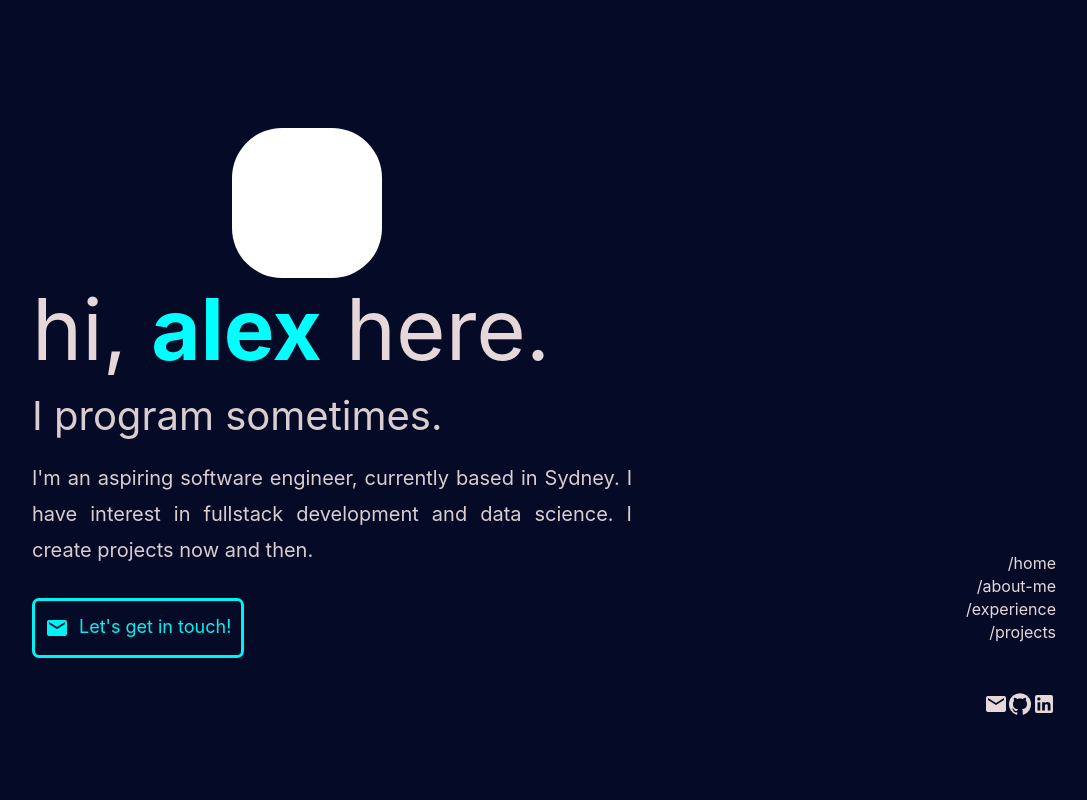
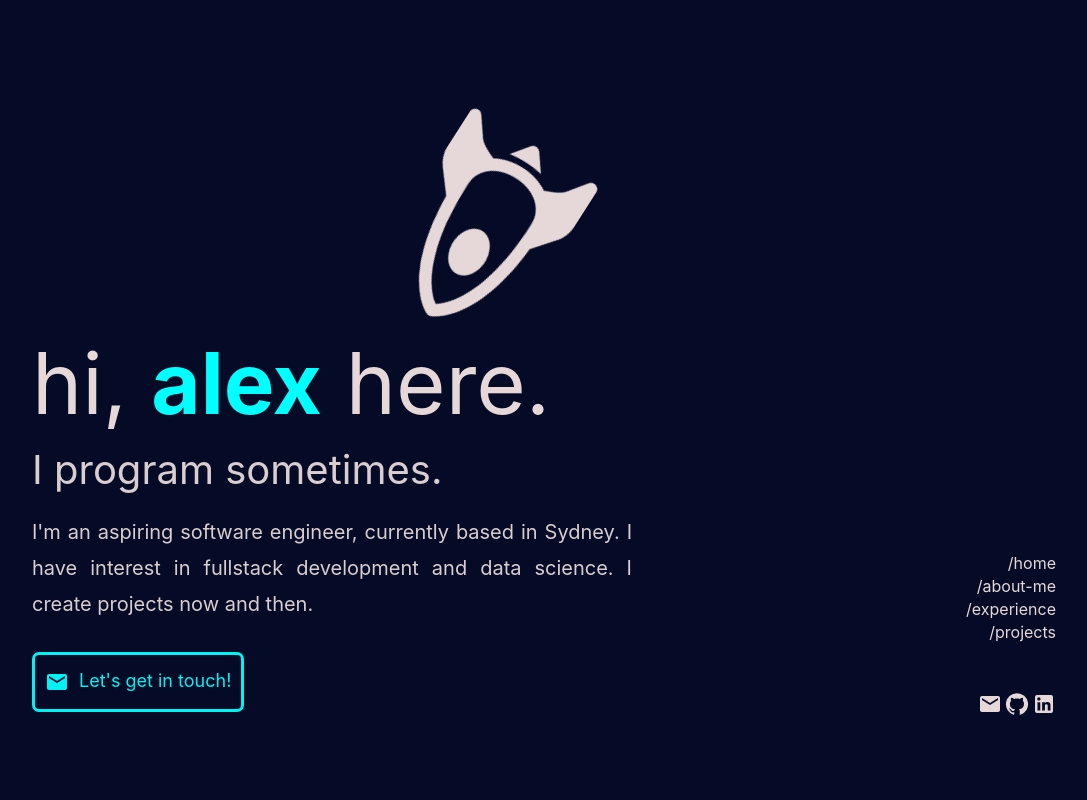
Before and after one commit to Alexk2309/alex_portfolio, a React (Create React App) app: page / in a window 1280 px wide. Shown: the top 800 px of the page, without its empty margins (160-1247 px from the left). Built offline with nearby package versions, Linux system fonts and the light colour scheme.

Commit message:
finished rocketship animation

```diff
--- a/src/App.tsx
+++ b/src/App.tsx
@@ -12,6 +12,7 @@ function App() {
             <About></About>
             <Experience></Experience>
             <Projects></Projects>
+
         </>
     );
 }
--- a/src/components/experienceList.tsx
+++ b/src/components/experienceList.tsx
@@ -30,12 +30,14 @@ function ExperienceListings() {
             "Familiar with CRUD requests, and intergrated api's to work with websites. "],
             companyLink: 'https://github.com/Alexk2309'
         },
+        /*
         Demostration: {
             jobTitle: 'Sample Demoer',
             timePeriod: 'INFINITY',
             description: ['This is just a demo', 'To showcase the different clickable sections', 'Programmed with MUI'],
             companyLink: 'https://mui.com/'
         }
+        */
     }
 
     const styleTabLabels = {
--- a/src/components/intro.tsx
+++ b/src/components/intro.tsx
@@ -1,14 +1,14 @@
 import { motion } from 'framer-motion';
 import '../styles/introPage.css';
 import Typewriter from 'typewriter-effect';
-import { Box } from '@mui/material';
 import {Email, GitHub, LinkedIn} from '@mui/icons-material';
+import RocketShip from './rocketShip';
 
 function IntroPage() {
   return (
     <div id="intro_layout">
         <div className='intro_content'>
-        <motion.div className='example-container' initial={{x: 0}} animate={{x: 200}} > </motion.div>
+            <RocketShip></RocketShip>
             <div className='typewriter-container'>
             <Typewriter
                 options={{
@@ -32,22 +32,25 @@ function IntroPage() {
                 </p>
                 <div style={{display:'flex', flexDirection:'column', paddingTop: '10px'}}>
                     <div>
-                        <Box sx={{border: 'solid', borderRadius: '7px', width: 'auto', alignItems: 'center', color: 'aqua', display: 'inline-flex'}}>
+                        <motion.div
+                            whileHover={{ scale: 1.2 }}
+                            style={{border: 'solid', borderRadius: '7px', width: 'auto', alignItems: 'center', color: 'aqua', display: 'inline-flex'} }>
                             <a href='mailto:alexkim5682@gmail.com' style={{ textDecoration: 'none', color: 'inherit'}}>
                                 <div id='get-in-touch'>
                                     <Email></Email>
                                     <span style={{paddingLeft:'10px', fontSize: '18px'}}>Let's get in touch!</span>
                                 </div>
                             </a>
-                        </Box>
+                        </motion.div>
 
                     </div>
                     <div id='get-in-extra-icons'>
-                        <a href='https://github.com/Alexk2309' style={{ textDecoration: 'none', color: 'inherit', paddingRight: '10px'}}>
+                        <motion.a href='https://github.com/Alexk2309' whileHover={{ scale: 1.3 }} style={{ textDecoration: 'none', color: 'inherit'}}>
                             <GitHub></GitHub>
-                        </a><a href='https://www.linkedin.com/in/alex-kim-50616a23b/' style={{ textDecoration: 'none', color: 'inherit' }}>
+                        </motion.a>
+                        <motion.a whileHover={{ scale: 1.3 }} href='https://www.linkedin.com/in/alex-kim-50616a23b/' style={{ textDecoration: 'none', color: 'inherit' }}>
                             <LinkedIn></LinkedIn>
-                        </a>
+                        </motion.a>
                     </div>
 
 
--- a/src/components/nav-bar.tsx
+++ b/src/components/nav-bar.tsx
@@ -3,6 +3,7 @@ import '../styles/index.css';
 
 import { GitHub, Email, LinkedIn } from '@mui/icons-material';
 import HeaderSection from '../effects/scrollEffect';
+import { motion } from "framer-motion";
 function NavigationBar() {
 
     interface link {
@@ -27,19 +28,20 @@ function NavigationBar() {
     return (
         <div className='sidebar-nav'>
             {scrollNav.map((scrollLink: link, index: number) => (
-                <HeaderSection key={index} duration={1 + (0.15 * index)} style={{paddingTop: '3px'}}>
+                <HeaderSection whileHover={{ scale: 1.2 }} key={index} duration={1 + (0.15 * index)} style={{paddingTop: '3px'}}>
                     <label className='scroll-link' onClick={() => scrollToElement(scrollLink.id)} >{scrollLink.name}</label>
                 </HeaderSection>
             ))}
             <div className='nav-icons'>
-                <a href='mailto:alexkim5682@gmail.com' className='icon-link'>
+                <motion.a whileHover={{ scale: 1.3 }} href='mailto:alexkim5682@gmail.com' className='icon-link' >
                     <Email></Email>
-                </a>
-                <a href='https://github.com/Alexk2309' className='icon-link'>
+                </motion.a>
+                <motion.a whileHover={{ scale: 1.3 }} href='https://github.com/Alexk2309' className='icon-link'>
                     <GitHub></GitHub>
-                </a><a href='https://www.linkedin.com/in/alex-kim-50616a23b/' className='icon-link'>
+                </motion.a>
+                <motion.a whileHover={{ scale: 1.3 }} href='https://www.linkedin.com/in/alex-kim-50616a23b/' className='icon-link'>
                     <LinkedIn></LinkedIn>
-                </a>
+                </motion.a>
             </div>
         </div>
     );
--- a/src/components/projects.tsx
+++ b/src/components/projects.tsx
@@ -83,13 +83,17 @@ function Item(props: any) {
             </motion.div>
 
             <div className='icon-row' >
-                <a href={props.item.githubLink} className="icons" onClick={(event) => showAlertIfNoLink(props.item, event, true)}>
+                <motion.a
+                whileHover={{ scale: 1.25 }}
+                href={props.item.githubLink} className="icons" onClick={(event) => showAlertIfNoLink(props.item, event, true)}>
                     <GitHub></GitHub>
-                </a>
+                </motion.a>
 
-                <a href={props.item.deployLink} className="icons" onClick={(event) => showAlertIfNoLink(props.item, event, false)}>
+                <motion.a
+                    whileHover={{ scale: 1.25 }}
+                    href={props.item.deployLink} className="icons" onClick={(event) => showAlertIfNoLink(props.item, event, false)}>
                     <OpenInBrowser sx={{ scale: '1.2' }}></OpenInBrowser>
-                </a>
+                </motion.a>
 
             </div>
 
@@ -114,7 +118,7 @@ function Projects() {
             githubLink: 'https://github.com/Alexk2309/Networking',
             deployLink: ''
         },
-
+        /*
         {
             name: "Unfinished",
             description: "More upcomming stay tuned!",
@@ -123,6 +127,7 @@ function Projects() {
             githubLink: '',
             deployLink: ''
         },
+        */
     ]
 
     return (
@@ -130,7 +135,7 @@ function Projects() {
             <HeaderSection>
                 <span className='header-label' style={{paddingBottom: '30px'}}>/projects </span>
                 <div id='project_carousel'>
-                    <Carousel>
+                    <Carousel animation='slide' duration={700}>
                         {items.map( (item, i) => <Item key={i} item={item} /> )}
                     </Carousel>
                 </div>
--- /dev/null
+++ b/src/components/rocketShip.tsx
@@ -0,0 +1,47 @@
+import { motion, useAnimation } from 'framer-motion';
+import '../styles/introPage.css';
+import { useEffect, useState } from 'react';
+
+
+function RocketShip () {
+    const animationVariants = {
+        initial: { x: '0'},
+        end: { x: '40vw', rotate: 180  }
+    };
+
+    const [cursorStyle, setCursorStyle] = useState('pointer');
+    const controls = useAnimation();
+
+    const handleAnimationClick = () => {
+        controls.stop();
+        setCursorStyle('auto');
+    };
+
+    useEffect(() => {
+        controls.start( animationVariants.end, {
+            repeat: Infinity,
+            repeatType: 'reverse',
+            duration: 12
+        });
+      }, []);
+
+    return (
+        <motion.div id='rocket-ship'
+        initial={animationVariants.initial}
+        variants={animationVariants}
+        animate={controls} // Chain the variants for back-and-forth animation
+
+        style={{ width: 200, cursor: cursorStyle}}
+        onClick={handleAnimationClick}
+        >
+            <svg xmlns="http://www.w3.org/2000/svg" width="200" height="200" fill="currentColor" className="bi bi-rocket" viewBox="0 0 16 16" transform='rotate(90)'>
+                <path d="M8 8c.828 0 1.5-.895 1.5-2S8.828 4 8 4s-1.5.895-1.5 2S7.172 8 8 8Z"/>
+                <path d="M11.953 8.81c-.195-3.388-.968-5.507-1.777-6.819C9.707 1.233 9.23.751 8.857.454a3.495 3.495 0 0 0-.463-.315A2.19 2.19 0 0 0 8.25.064.546.546 0 0 0 8 0a.549.549 0 0 0-.266.073 2.312 2.312 0 0 0-.142.08 3.67 3.67 0 0 0-.459.33c-.37.308-.844.803-1.31 1.57-.805 1.322-1.577 3.433-1.774 6.756l-1.497 1.826-.004.005A2.5 2.5 0 0 0 2 12.202V15.5a.5.5 0 0 0 .9.3l1.125-1.5c.166-.222.42-.4.752-.57.214-.108.414-.192.625-.281l.198-.084c.7.428 1.55.635 2.4.635.85 0 1.7-.207 2.4-.635.067.03.132.056.196.083.213.09.413.174.627.282.332.17.586.348.752.57l1.125 1.5a.5.5 0 0 0 .9-.3v-3.298a2.5 2.5 0 0 0-.548-1.562l-1.499-1.83ZM12 10.445v.055c0 .866-.284 1.585-.75 2.14.146.064.292.13.425.199.39.197.8.46 1.1.86L13 14v-1.798a1.5 1.5 0 0 0-.327-.935L12 10.445ZM4.75 12.64C4.284 12.085 4 11.366 4 10.5v-.054l-.673.82a1.5 1.5 0 0 0-.327.936V14l.225-.3c.3-.4.71-.664 1.1-.861.133-.068.279-.135.425-.199ZM8.009 1.073c.063.04.14.094.226.163.284.226.683.621 1.09 1.28C10.137 3.836 11 6.237 11 10.5c0 .858-.374 1.48-.943 1.893C9.517 12.786 8.781 13 8 13c-.781 0-1.517-.214-2.057-.607C5.373 11.979 5 11.358 5 10.5c0-4.182.86-6.586 1.677-7.928.409-.67.81-1.082 1.096-1.32.09-.076.17-.135.236-.18Z"/>
+                <path d="M9.479 14.361c-.48.093-.98.139-1.479.139-.5 0-.999-.046-1.479-.139L7.6 15.8a.5.5 0 0 0 .8 0l1.079-1.439Z"/>
+            </svg>
+        </motion.div>
+
+    )
+}
+
+export default RocketShip;
--- a/src/effects/scrollEffect.tsx
+++ b/src/effects/scrollEffect.tsx
@@ -2,7 +2,7 @@ import { motion, useAnimation } from "framer-motion";
 import { useInView } from "react-intersection-observer";
 import { useEffect } from "react";
 
-const HeaderSection = ({ children, duration = 1.5, style = '' }: any) => {
+const HeaderSection = ({ children, duration = 1.5, style = '', whileHover = {}}: any) => {
 
     const headerVariants = {
         visible: { opacity: 1, transition: { duration: duration }, y: '0' },
@@ -14,12 +14,13 @@ const HeaderSection = ({ children, duration = 1.5, style = '' }: any) => {
 
     useEffect(() => {
         if (inView) {
-        control.start("visible");
+            control.start("visible");
         }
     }, [control, inView]);
 
   return (
     <motion.div
+        whileHover={whileHover}
         style={style}
         ref={ref}
         variants={headerVariants}
--- a/src/styles/introPage.css
+++ b/src/styles/introPage.css
@@ -1,10 +1,3 @@
-.example-container {
-    background: white;
-    border-radius: 50px;
-    width: 150px;
-    height: 150px;
-}
-
 .typewriter-container {
     width: 600px;
     position: relative;
@@ -17,7 +10,6 @@
 }
 
 #bio {
-
     max-width: 600px;
 }
 
@@ -92,5 +84,10 @@
         align-self: center;
         padding-top: 15px;
         color: aqua;
+        gap: 10px;
+    }
+
+    #rocket-ship {
+        display: none;
     }
 }
--- a/src/styles/nav-bar.css
+++ b/src/styles/nav-bar.css
@@ -23,6 +23,7 @@
     flex-direction: row;
     z-index: 1;
     padding-top: 50px;
+    gap: 3px;
 }
 
 .icon-link {
```
Also changed, not shown: src/components/tradeMark.tsx (added, +13 -0 lines).
